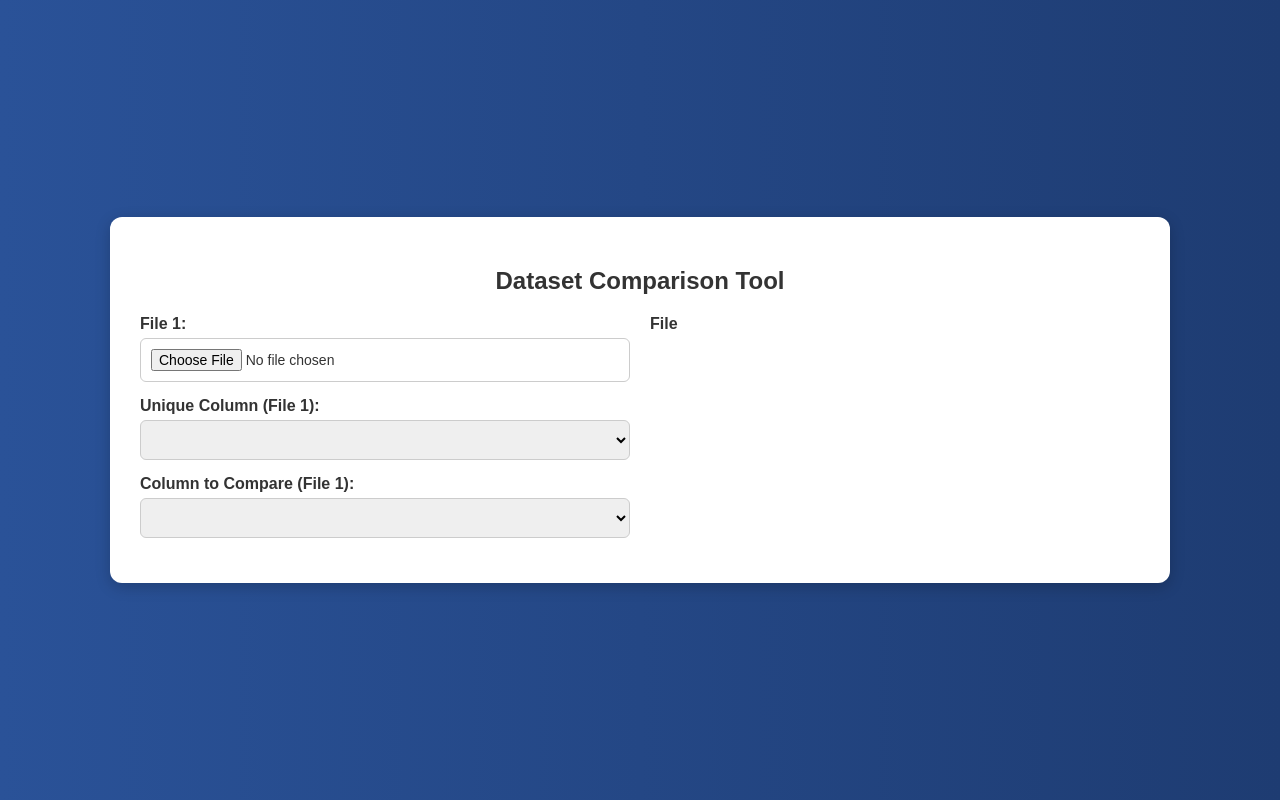
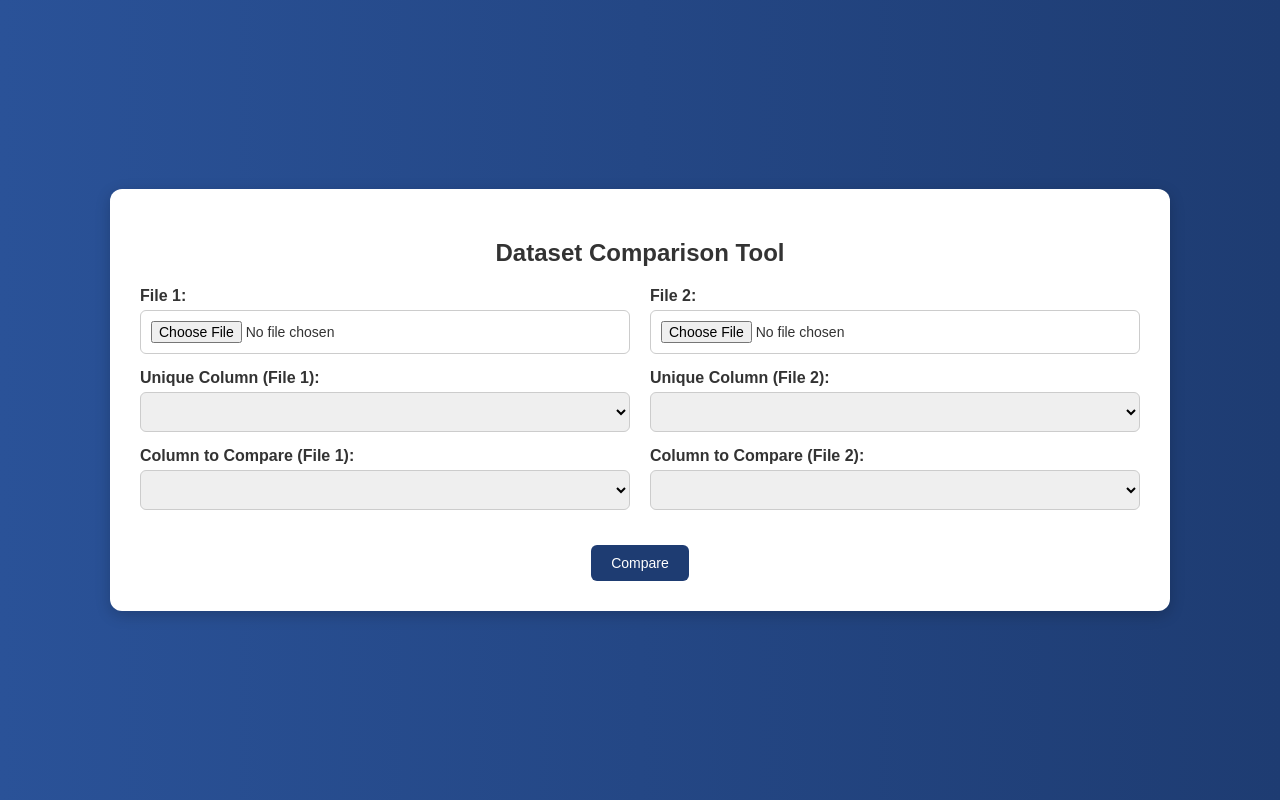
Before and after one commit to amritM03/Dataset-Comparison-Web-App, a Flask app: page / in a window 1280 px wide. Run offline with Flask 3, Linux system fonts and the light colour scheme; lists and menus that the app fills with data are empty.

Commit message:
Update index.html

```diff
--- a/templates/index.html
+++ b/templates/index.html
@@ -20,7 +20,7 @@
       padding: 30px;
       border-radius: 12px;
       box-shadow: 0 4px 15px rgba(0,0,0,0.2);
-      width: 1000px;
+      width: 1000px;         /
       max-width: 96vw;
     }
     h2 {
@@ -87,6 +87,124 @@
             <select id="columns_to_compare1" name="columns_to_compare1"></select>
           </div>
         </div>
+
         <div>
           <div class="form-group">
-            <label for="file2">File
+            <label for="file2">File 2:</label>
+            <input type="file" id="file2" name="file2" accept=".xlsx,.xls,.csv,.tsv,.txt" required />
+          </div>
+          <div class="form-group">
+            <label for="unique_column2">Unique Column (File 2):</label>
+            <select id="unique_column2" name="unique_column2"></select>
+          </div>
+          <div class="form-group">
+            <label for="columns_to_compare2">Column to Compare (File 2):</label>
+            <select id="columns_to_compare2" name="columns_to_compare2"></select>
+          </div>
+        </div>
+      </div>
+
+      <!-- Buttons centered -->
+      <div class="buttons">
+        <button type="submit" id="compareBtn">Compare</button>
+        <button type="button" id="downloadBtn">Download Results</button>
+      </div>
+    </form>
+  </div>
+
+  <script>
+    const MAX_MB = 25;
+    function tooBig(f) { return f && f.size > MAX_MB * 1024 * 1024; }
+
+    document.getElementById("file1").addEventListener("change", fetchHeaders);
+    document.getElementById("file2").addEventListener("change", fetchHeaders);
+
+    async function fetchHeaders() {
+      const file1 = document.getElementById("file1").files[0];
+      const file2 = document.getElementById("file2").files[0];
+      if (!file1 || !file2) return;
+
+      if (tooBig(file1) || tooBig(file2)) {
+        alert(`Each file must be <= ${MAX_MB} MB.`);
+        return;
+      }
+
+      const formData = new FormData();
+      formData.append("file1", file1);
+      formData.append("file2", file2);
+
+      try {
+        const res = await fetch("/get_headers", { method: "POST", body: formData });
+        const ct = res.headers.get("content-type") || "";
+        if (!res.ok) {
+          const text = await res.text();
+          throw new Error(text || `HTTP ${res.status}`);
+        }
+        if (!ct.includes("application/json")) {
+          const text = await res.text();
+          throw new Error(`Expected JSON, got: ${text.slice(0, 200)}`);
+        }
+        const data = await res.json();
+        if (data.error) throw new Error(data.error);
+
+        populateDropdown("unique_column1", data.file1);
+        populateDropdown("columns_to_compare1", data.file1);
+        populateDropdown("unique_column2", data.file2);
+        populateDropdown("columns_to_compare2", data.file2);
+      } catch (err) {
+        alert(`Fetch error: ${err.message}`);
+        console.error(err);
+      }
+    }
+
+    function populateDropdown(id, options) {
+      const el = document.getElementById(id);
+      el.innerHTML = "";
+      options.forEach(opt => {
+        const o = document.createElement("option");
+        o.value = opt;
+        o.textContent = opt;
+        el.appendChild(o);
+      });
+    }
+
+    document.getElementById("compareForm").addEventListener("submit", async function (e) {
+      e.preventDefault();
+      const formData = new FormData(this);
+
+      try {
+        const res = await fetch("/", { method: "POST", body: formData });
+        if (!res.ok) {
+          const text = await res.text();
+          throw new Error(text || `HTTP ${res.status}`);
+        }
+        // Show download button on success
+        document.getElementById("downloadBtn").style.display = "inline-block";
+        alert("Comparison complete. Click 'Download Results' to get the Excel file.");
+      } catch (err) {
+        alert(`Error: ${err.message}`);
+        console.error(err);
+      }
+    });
+
+    document.getElementById("downloadBtn").addEventListener("click", async () => {
+      try {
+        const res = await fetch("/download");
+        if (!res.ok) throw new Error(`HTTP ${res.status}`);
+        const blob = await res.blob();
+        const url = URL.createObjectURL(blob);
+        const a = document.createElement("a");
+        a.href = url;
+        a.download = "comparison_result.xlsx";
+        document.body.appendChild(a);
+        a.click();
+        a.remove();
+        URL.revokeObjectURL(url);
+      } catch (err) {
+        alert(`Download failed: ${err.message}`);
+        console.error(err);
+      }
+    });
+  </script>
+</body>
+</html>
```
